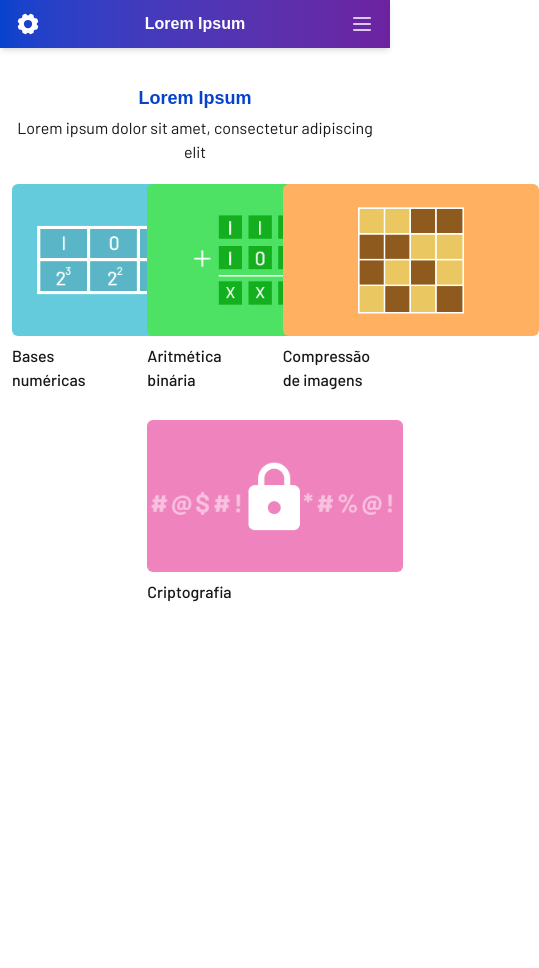
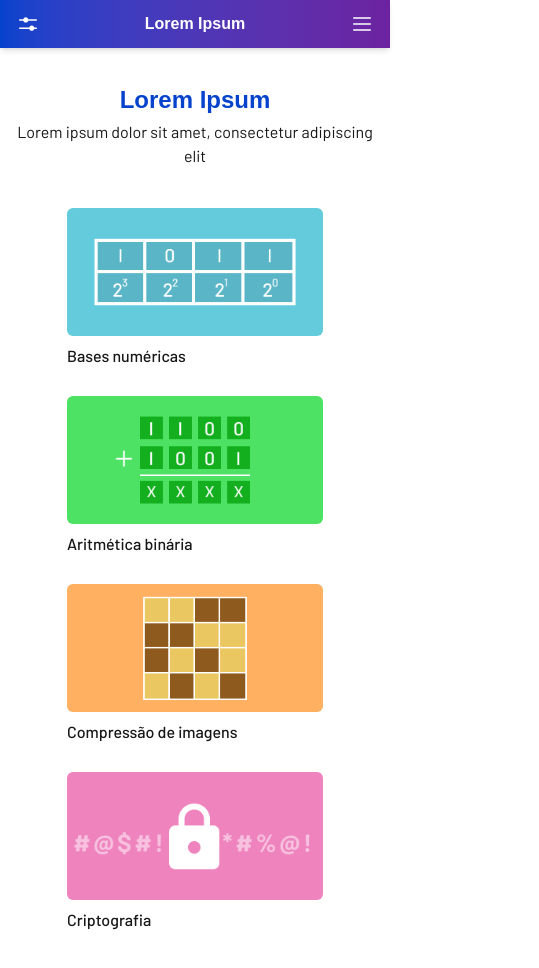
Before and after one commit to beatrizqs/tcc, a Next.js app in the folder projeto-tcc/: page / in a window 390 px wide. Shown: the top 968 px of the page, 539 px wide, since content can reach past the window. Before the commit the page ends 844 px from the top, so only its background shows below. Built offline with nearby package versions, Linux system fonts and the light colour scheme; a web font is replaced by a local one.

Commit message:
Tela principal mobile e widescreen

```diff
--- a/projeto-tcc/app/configuracoes/page.tsx
+++ b/projeto-tcc/app/configuracoes/page.tsx
@@ -85,7 +85,7 @@ export default function Configuracoes() {
     <div className="flex flex-col items-center">
       <PageTitle title={title} />
 
-      <div className="flex flex-col gap-4 w-full items-center">
+      <div className="flex flex-col gap-4 2xl:gap-12 w-full items-center">
         {/* Zoom */}
         <div className="flex flex-col w-[80%] max-w-[700px]">
           <p className="font-common font-medium">Zoom</p>
--- a/projeto-tcc/app/page.tsx
+++ b/projeto-tcc/app/page.tsx
@@ -60,7 +60,7 @@ export default function Home() {
     <div className="flex flex-col items-center">
       <PageTitle title={titulo} subtitle={subtitulo} />
 
-      <div className="grid grid-cols-3 gap-x-10 gap-y-7">
+      <div className="gap-x-10 gap-y-7 grid grid-cols-1 md:grid-cols-2 lg:grid-cols-3 2xl:grid-cols-4 2xl:gap-20 my-5 2xl:my-10">
         <FeatureCard
           name={basesNumericas}
           imgPath="/images/bases-numericas.png"
@@ -82,7 +82,7 @@ export default function Home() {
           href="/compressao-imagens"
         />
 
-        <div className="col-start-2">
+        <div className="col-start-1 sm:col-start-2 2xl:col-start-4">
           <FeatureCard
             name={criptografia}
             imgPath="/images/criptografia.png"
--- a/projeto-tcc/components/FeatureCard.tsx
+++ b/projeto-tcc/components/FeatureCard.tsx
@@ -14,7 +14,7 @@ export default function FeatureCard({
 }) {
   return (
     <Link href={href} className="flex flex-col gap-2 group cursor-pointer">
-      <div className="rounded-md w-64 h-38 overflow-hidden relative group-hover:border-blue group-hover:border-3 transition-all duration-200 ease-out">
+      <div className="rounded-md w-64 h-32  sm:h-38 overflow-hidden relative group-hover:border-blue group-hover:border-3 transition-all duration-200 ease-out">
         <Image
           src={imgPath}
           alt={alt}
--- a/projeto-tcc/components/Header.tsx
+++ b/projeto-tcc/components/Header.tsx
@@ -3,7 +3,7 @@
 import { useSettings } from "@/contexts/SettingsContext";
 import Link from "next/link";
 import { usePathname } from "next/navigation";
-import { Gear, List, X } from "phosphor-react";
+import { List, SlidersHorizontal, X } from "phosphor-react";
 import { useState } from "react";
 
 function HeaderDesktop() {
@@ -43,7 +43,7 @@ function HeaderDesktop() {
 
   return (
     <header className="fixed w-full shadow-md bg-linear-to-r from-blue to-purple hidden md:block z-100">
-      <div className="mx-auto max-w-7xl px-6 py-4 flex items-center justify-between">
+      <div className="mx-auto px-6 py-4 flex items-center justify-between">
         <Link href="/" className="text-lg font-semibold text-white font-title">
           {titulo}
         </Link>
@@ -84,6 +84,10 @@ function HeaderDesktop() {
           >
             {criptografia}
           </Link>
+
+          <Link href="/configuracoes">
+            <SlidersHorizontal size={24} weight="fill" className="text-white ml-10" />
+          </Link>
         </nav>
       </div>
     </header>
@@ -99,7 +103,7 @@ function HeaderMobile() {
       {/* Header */}
       <header className="fixed top-0 left-0 w-full h-12 shadow-md bg-linear-to-r from-blue to-purple z-50 flex items-center justify-between px-4">
         <Link href="/configuracoes">
-          <Gear size={24} weight="fill" className="text-white" />
+          <SlidersHorizontal size={24} weight="fill" className="text-white" />
         </Link>
 
         <Link
--- a/projeto-tcc/components/PageTitle.tsx
+++ b/projeto-tcc/components/PageTitle.tsx
@@ -6,8 +6,8 @@ export default function PageTitle({
   subtitle?: string;
 }) {
   return (
-    <div className="flex flex-col my-5 md:my-7 gap-1 md:gap-3">
-      <h1 className="text-blue font-title font-bold text-lg md:text-4xl w-full text-center">
+    <div className="flex flex-col my-5 md:my-7 gap-1 md:gap-3 my-5 md:my-8 2xl:my-10">
+      <h1 className="text-blue font-title font-bold text-2xl md:text-4xl w-full text-center">
         {title}
       </h1>
       <p
```
